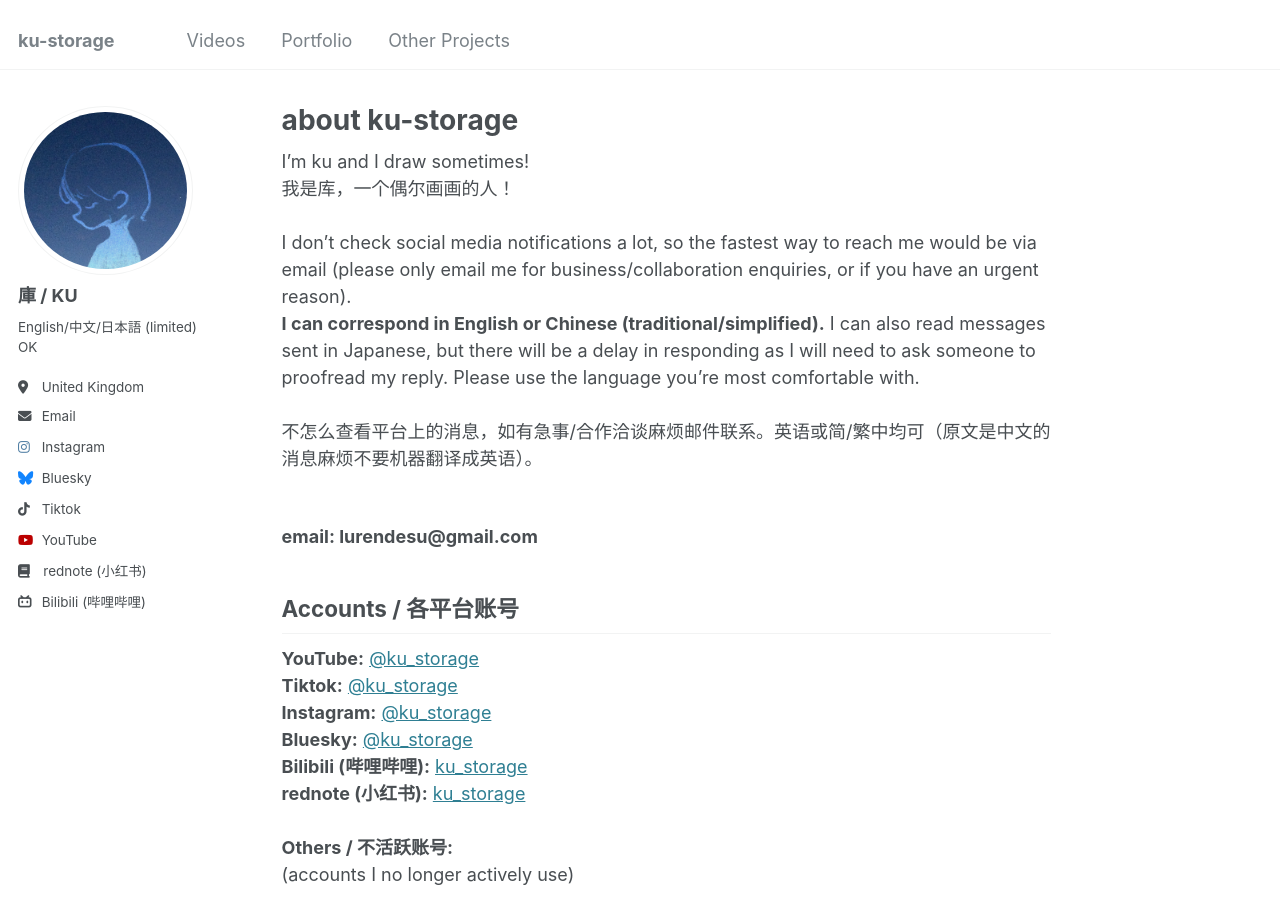
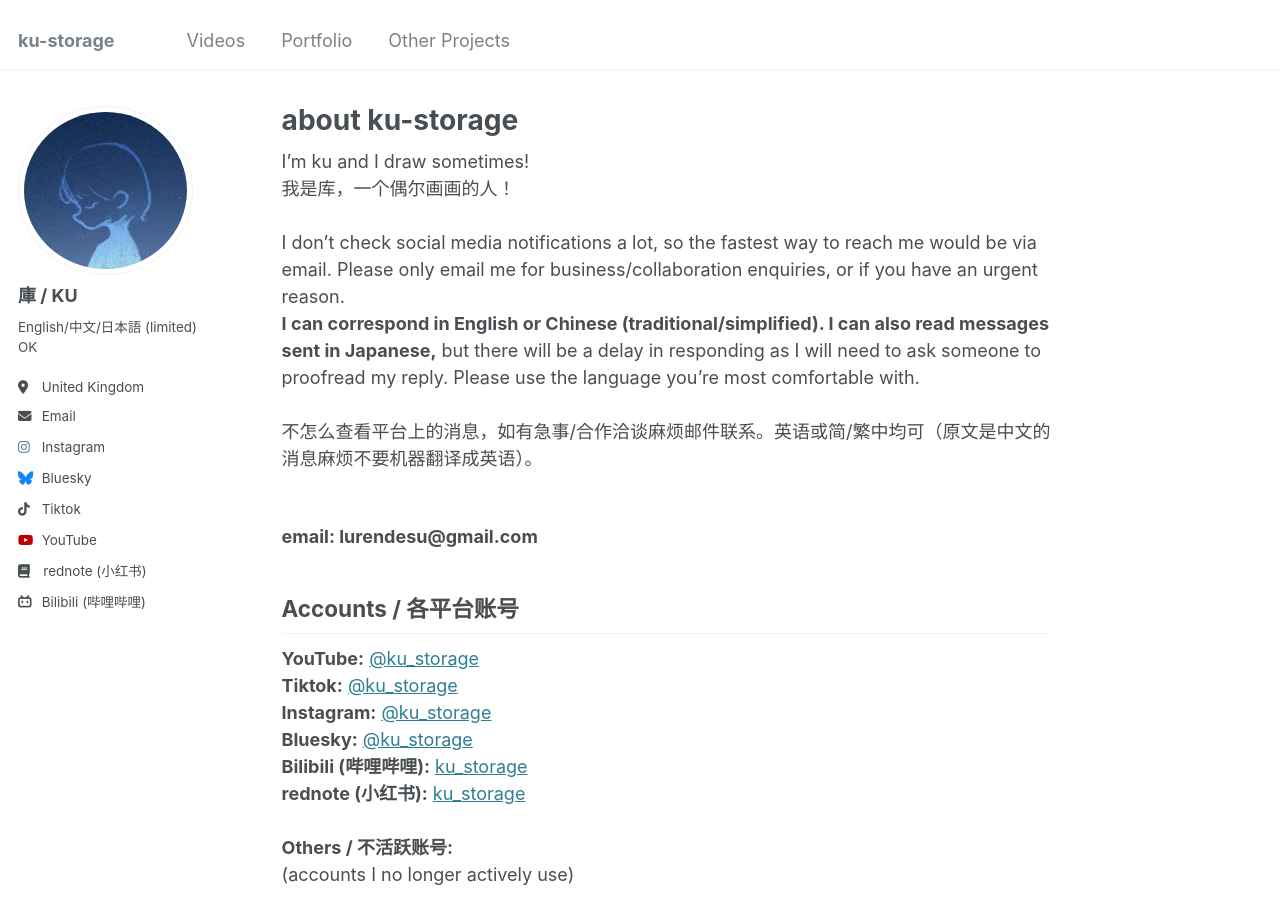
Before and after one commit to ku-storage/ku-storage.github.io, a Jekyll site: the page built from _pages/about.md, in a window 1280 px wide and 900 px high. Built offline with Jekyll 4.4.1, drawn with Linux system fonts in a browser that asks for light colours.

```diff
--- a/_pages/about.md
+++ b/_pages/about.md
@@ -9,8 +9,8 @@ redirect_from:
 I'm ku and I draw sometimes!<br>
 我是库，一个偶尔画画的人！
 <br><br>
-I don't check social media notifications a lot, so the fastest way to reach me would be via email (please only email me for business/collaboration enquiries, or if you have an urgent reason). <br>
-**I can correspond in English or Chinese (traditional/simplified).** I can also read messages sent in Japanese, but there will be a delay in responding as I will need to ask someone to proofread my reply. Please use the language you're most comfortable with. <br><br>
+I don't check social media notifications a lot, so the fastest way to reach me would be via email. Please only email me for business/collaboration enquiries, or if you have an urgent reason. <br>
+**I can correspond in English or Chinese (traditional/simplified). I can also read messages sent in Japanese,** but there will be a delay in responding as I will need to ask someone to proofread my reply. Please use the language you're most comfortable with. <br><br>
 不怎么查看平台上的消息，如有急事/合作洽谈麻烦邮件联系。英语或简/繁中均可（原文是中文的消息麻烦不要机器翻译成英语）。
 <br><br>
 
```
